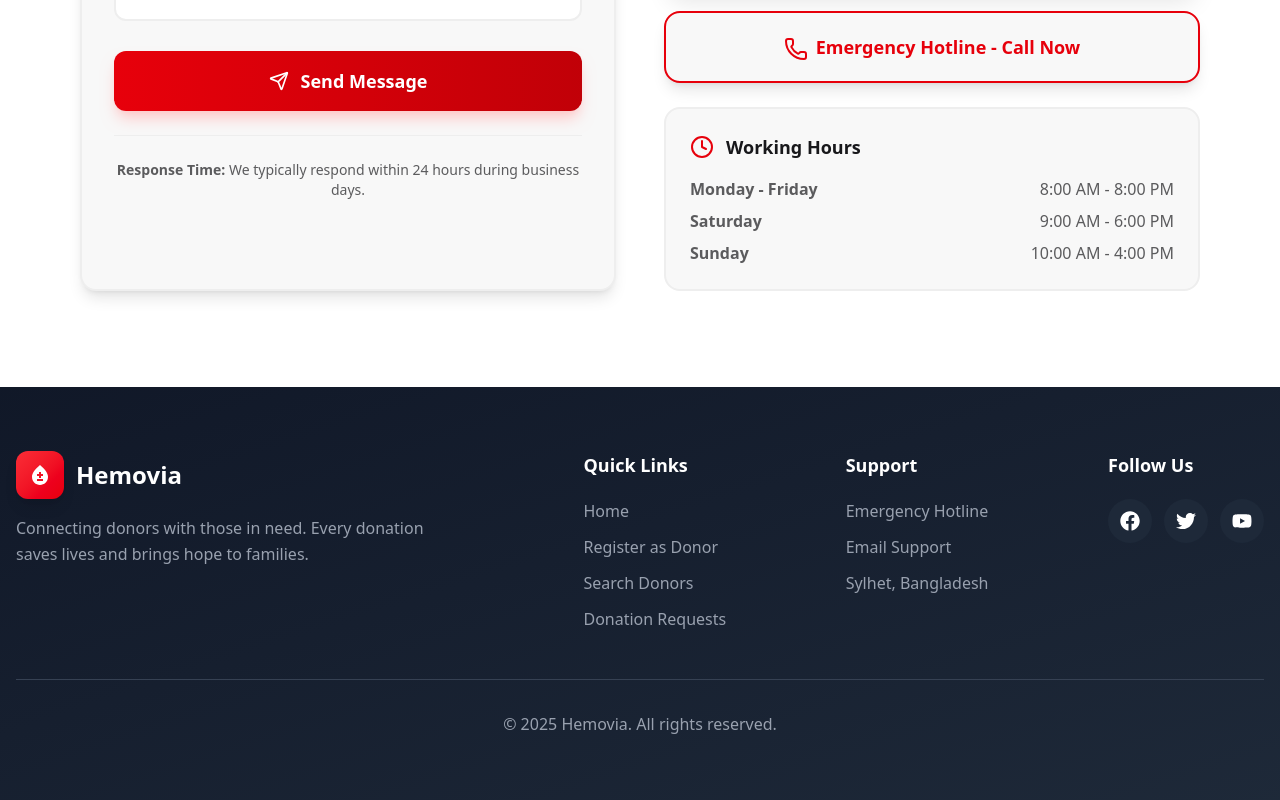
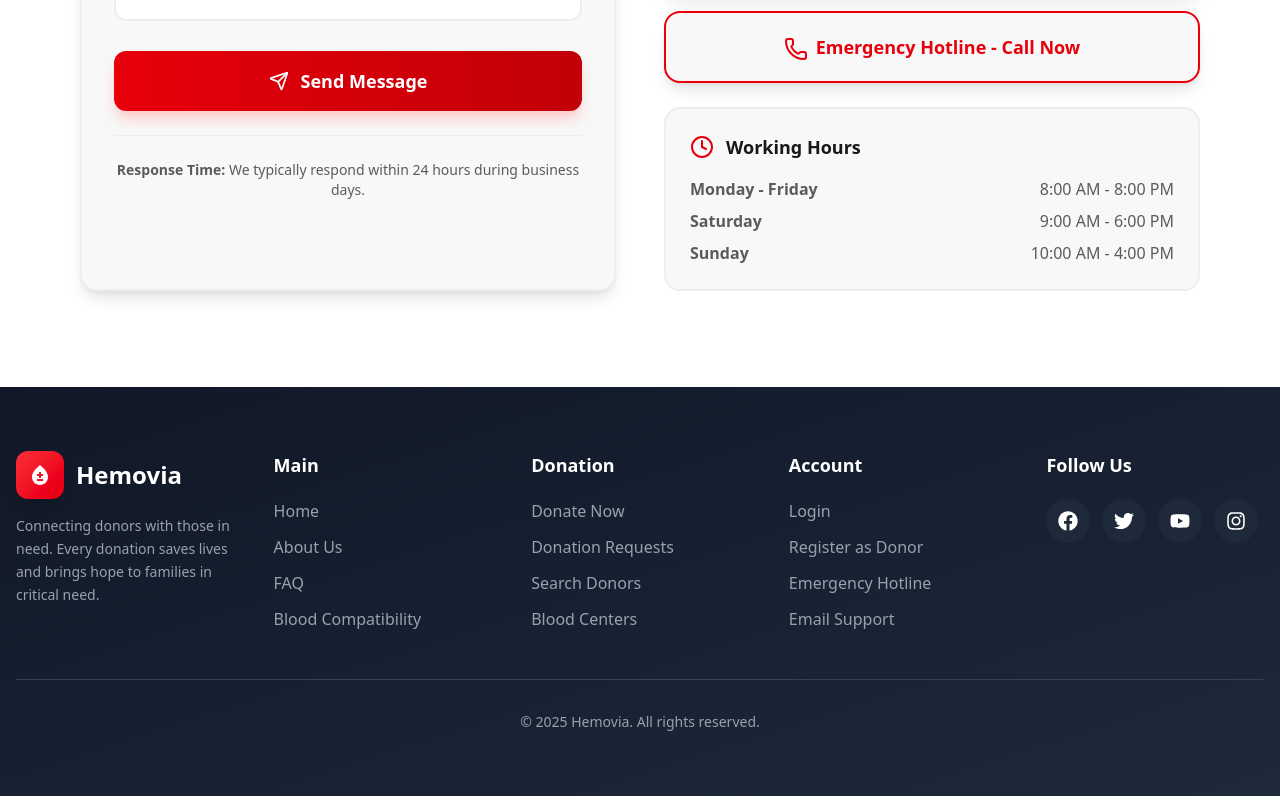
Before and after one commit to SiratimMChy/BloodDonation, a React (Vite) app: page / in a window 1280 px wide. Shown: the part 7266-8066 px from the top of the page. Built offline with nearby package versions, Linux system fonts and the light colour scheme; no server answers.

Commit message:
polish footer design

```diff
--- a/src/Components/Footer/Footer.jsx
+++ b/src/Components/Footer/Footer.jsx
@@ -1,60 +1,97 @@
 import { Link } from 'react-router';
-import { FaFacebook, FaTwitter, FaYoutube } from 'react-icons/fa';
+import { FaFacebook, FaTwitter, FaYoutube, FaInstagram } from 'react-icons/fa';
 import { MdBloodtype } from 'react-icons/md';
 
 const Footer = () => {
   return (
-    <footer className="bg-linear-to-br from-gray-900 to-gray-800 text-white py-16">
+    <footer className="bg-gradient-to-br from-gray-900 to-gray-800 text-white py-16">
       <div className="container mx-auto px-4 max-w-7xl">
-        <div className="flex flex-col md:flex-row justify-between gap-10 mb-12">
+        <div className="grid grid-cols-1 md:grid-cols-2 lg:grid-cols-5 gap-10 mb-12">
           {/* Brand */}
-          <div className="max-w-md">
+          <div className="lg:col-span-1">
             <div className="flex items-center gap-3 mb-4">
-              <div className="w-12 h-12 bg-linear-to-br from-red-500 to-red-600 rounded-xl flex items-center justify-center shadow-lg">
+              <div className="w-12 h-12 bg-gradient-to-br from-red-500 to-red-600 rounded-xl flex items-center justify-center shadow-lg">
                 <MdBloodtype className="text-white" size={24} />
               </div>
               <span className="text-2xl font-extrabold">Hemovia</span>
             </div>
-            <p className="text-gray-400 leading-relaxed mb-6">
-              Connecting donors with those in need. Every donation saves lives and brings hope to families.
+            <p className="text-gray-400 leading-relaxed mb-6 text-sm">
+              Connecting donors with those in need. Every donation saves lives and brings hope to families in critical need.
             </p>
           </div>
 
-          {/* Quick Links */}
+          {/* Main Links */}
           <div>
-            <h6 className="font-bold text-lg mb-5 text-white">Quick Links</h6>
+            <h6 className="font-bold text-lg mb-5 text-white">Main</h6>
             <ul className="space-y-3">
               <li>
-                <Link to="/" className="text-gray-400 hover:text-white transition hover:translate-x-1 inline-block">
+                <Link to="/" className="text-gray-400 hover:text-red-500 transition">
                   Home
                 </Link>
               </li>
               <li>
-                <Link to="/signup" className="text-gray-400 hover:text-white transition hover:translate-x-1 inline-block">
-                  Register as Donor
+                <Link to="/about" className="text-gray-400 hover:text-red-500 transition">
+                  About Us
                 </Link>
               </li>
               <li>
-                <Link to="/search" className="text-gray-400 hover:text-white transition hover:translate-x-1 inline-block">
-                  Search Donors
+                <Link to="/faq" className="text-gray-400 hover:text-red-500 transition">
+                  FAQ
                 </Link>
               </li>
               <li>
-                <Link to="/donation-requests" className="text-gray-400 hover:text-white transition hover:translate-x-1 inline-block">
-                  Donation Requests
+                <Link to="/BloodCom" className="text-gray-400 hover:text-red-500 transition">
+                  Blood Compatibility
                 </Link>
               </li>
             </ul>
           </div>
 
-          {/* Support & Contact */}
+          {/* Donation Links */}
           <div>
-            <h6 className="font-bold text-lg mb-5 text-white">Support</h6>
+            <h6 className="font-bold text-lg mb-5 text-white">Donation</h6>
             <ul className="space-y-3">
+              <li>
+                <Link to="/donate" className="text-gray-400 hover:text-red-500 transition">
+                  Donate Now
+                </Link>
+              </li>
+              <li>
+                <Link to="/donation-requests" className="text-gray-400 hover:text-red-500 transition">
+                  Donation Requests
+                </Link>
+              </li>
+              <li>
+                <Link to="/search" className="text-gray-400 hover:text-red-500 transition">
+                  Search Donors
+                </Link>
+              </li>
+              <li>
+                <Link to="/center" className="text-gray-400 hover:text-red-500 transition">
+                  Blood Centers
+                </Link>
+              </li>
+            </ul>
+          </div>
+
+          {/* Account Links */}
+          <div>
+            <h6 className="font-bold text-lg mb-5 text-white">Account</h6>
+            <ul className="space-y-3">
+              <li>
+                <Link to="/login" className="text-gray-400 hover:text-red-500 transition">
+                  Login
+                </Link>
+              </li>
+              <li>
+                <Link to="/Signup" className="text-gray-400 hover:text-red-500 transition">
+                  Register as Donor
+                </Link>
+              </li>
               <li>
                 <a
                   href="tel:+8801234567890"
-                  className="text-gray-400 hover:text-white transition hover:translate-x-1 inline-block"
+                  className="text-gray-400 hover:text-red-500 transition"
                 >
                   Emergency Hotline
                 </a>
@@ -62,15 +99,10 @@ const Footer = () => {
               <li>
                 <a
                   href="mailto:support@hemovia.org"
-                  className="text-gray-400 hover:text-white transition hover:translate-x-1 inline-block"
+                  className="text-gray-400 hover:text-red-500 transition"
                 >
                   Email Support
                 </a>
-              </li>
-              <li>
-                <span className="text-gray-400">
-                  Sylhet, Bangladesh
-                </span>
               </li>
             </ul>
           </div>
@@ -78,41 +110,50 @@ const Footer = () => {
           {/* Social Links */}
           <div>
             <h6 className="font-bold text-lg mb-5 text-white">Follow Us</h6>
-            <div className="flex gap-3">
+            <div className="flex gap-3 flex-wrap">
               <a
                 href="https://facebook.com"
                 target="_blank"
                 rel="noopener noreferrer"
-                className="bg-gray-800 hover:bg-red-600 p-3 rounded-full transition-all duration-200 group"
+                className="bg-gray-800 hover:bg-red-600 p-3 rounded-full transition-all duration-200"
                 aria-label="Follow us on Facebook"
               >
-                <FaFacebook size={20} className="group-hover:scale-110 transition-transform" />
+                <FaFacebook size={20} />
               </a>
               <a
                 href="https://twitter.com"
                 target="_blank"
                 rel="noopener noreferrer"
-                className="bg-gray-800 hover:bg-red-600 p-3 rounded-full transition-all duration-200 group"
+                className="bg-gray-800 hover:bg-red-600 p-3 rounded-full transition-all duration-200"
                 aria-label="Follow us on Twitter"
               >
-                <FaTwitter size={20} className="group-hover:scale-110 transition-transform" />
+                <FaTwitter size={20} />
               </a>
               <a
                 href="https://youtube.com"
                 target="_blank"
                 rel="noopener noreferrer"
-                className="bg-gray-800 hover:bg-red-600 p-3 rounded-full transition-all duration-200 group"
+                className="bg-gray-800 hover:bg-red-600 p-3 rounded-full transition-all duration-200"
                 aria-label="Follow us on YouTube"
               >
-                <FaYoutube size={20} className="group-hover:scale-110 transition-transform" />
+                <FaYoutube size={20} />
+              </a>
+              <a
+                href="https://instagram.com"
+                target="_blank"
+                rel="noopener noreferrer"
+                className="bg-gray-800 hover:bg-red-600 p-3 rounded-full transition-all duration-200"
+                aria-label="Follow us on Instagram"
+              >
+                <FaInstagram size={20} />
               </a>
             </div>
           </div>
         </div>
 
         {/* Bottom Section */}
-        <div className="border-t border-gray-700 pt-8 justify-center align-center items-center gap-4">
-          <p className="text-gray-400 text-center">
+        <div className="border-t border-gray-700 pt-8">
+          <p className="text-gray-400 text-center text-sm">
             © {new Date().getFullYear()} Hemovia. All rights reserved.
           </p>
         </div>
--- a/src/Components/Navbar/Navbar.jsx
+++ b/src/Components/Navbar/Navbar.jsx
@@ -278,6 +278,11 @@ const Navbar = () => {
                                 <img
                                     alt="User Avatar"
                                     src={user?.photoURL || user?.imageUrl || "https://via.placeholder.com/150"}
+                                    referrerPolicy="no-referrer"
+                                    onError={(e) => {
+                                        e.target.onerror = null;
+                                        e.target.src = "https://ui-avatars.com/api/?name=" + encodeURIComponent(user?.displayName || user?.name || 'User') + "&background=dc2626&color=fff&size=150";
+                                    }}
                                 />
                             </div>
                         </div>
```
